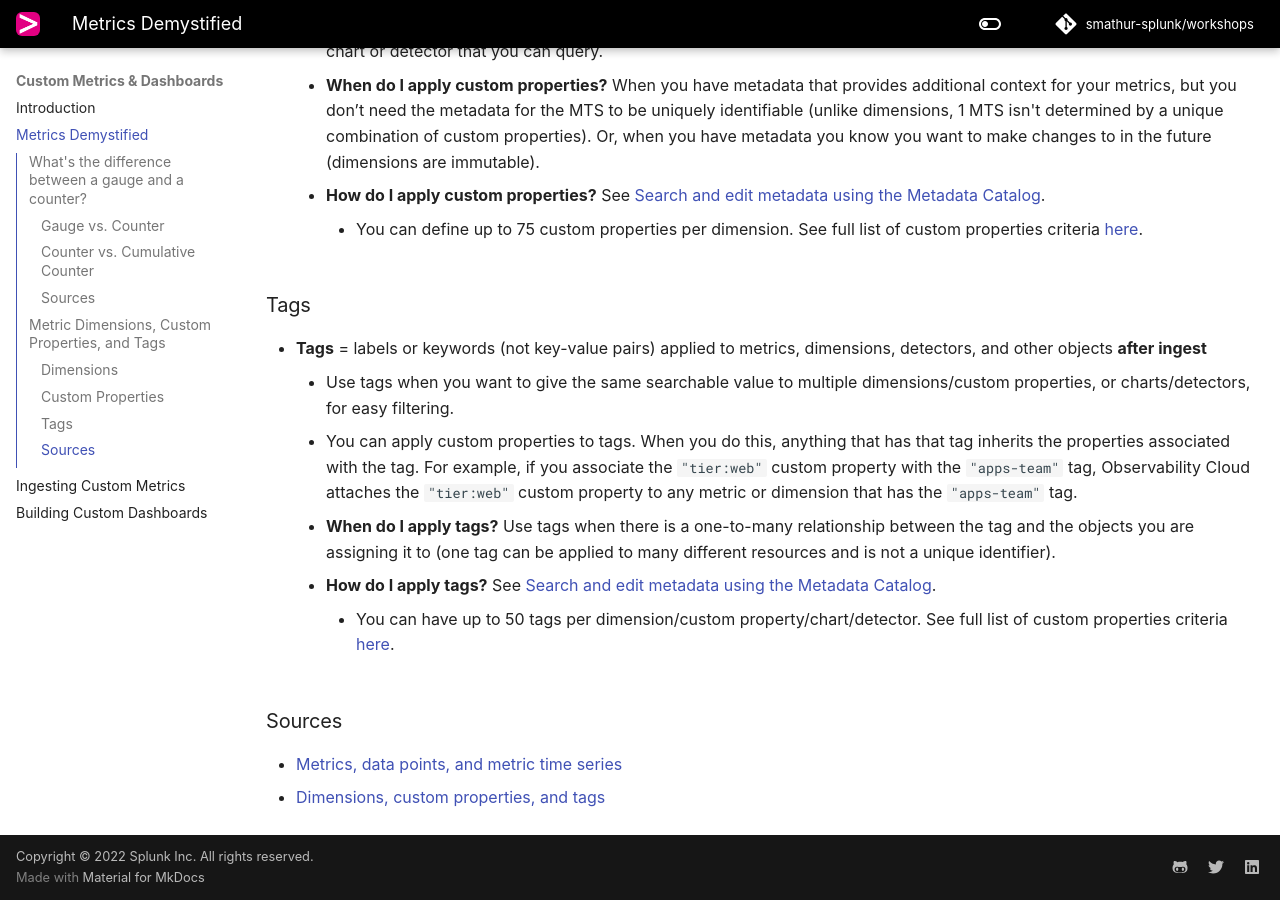
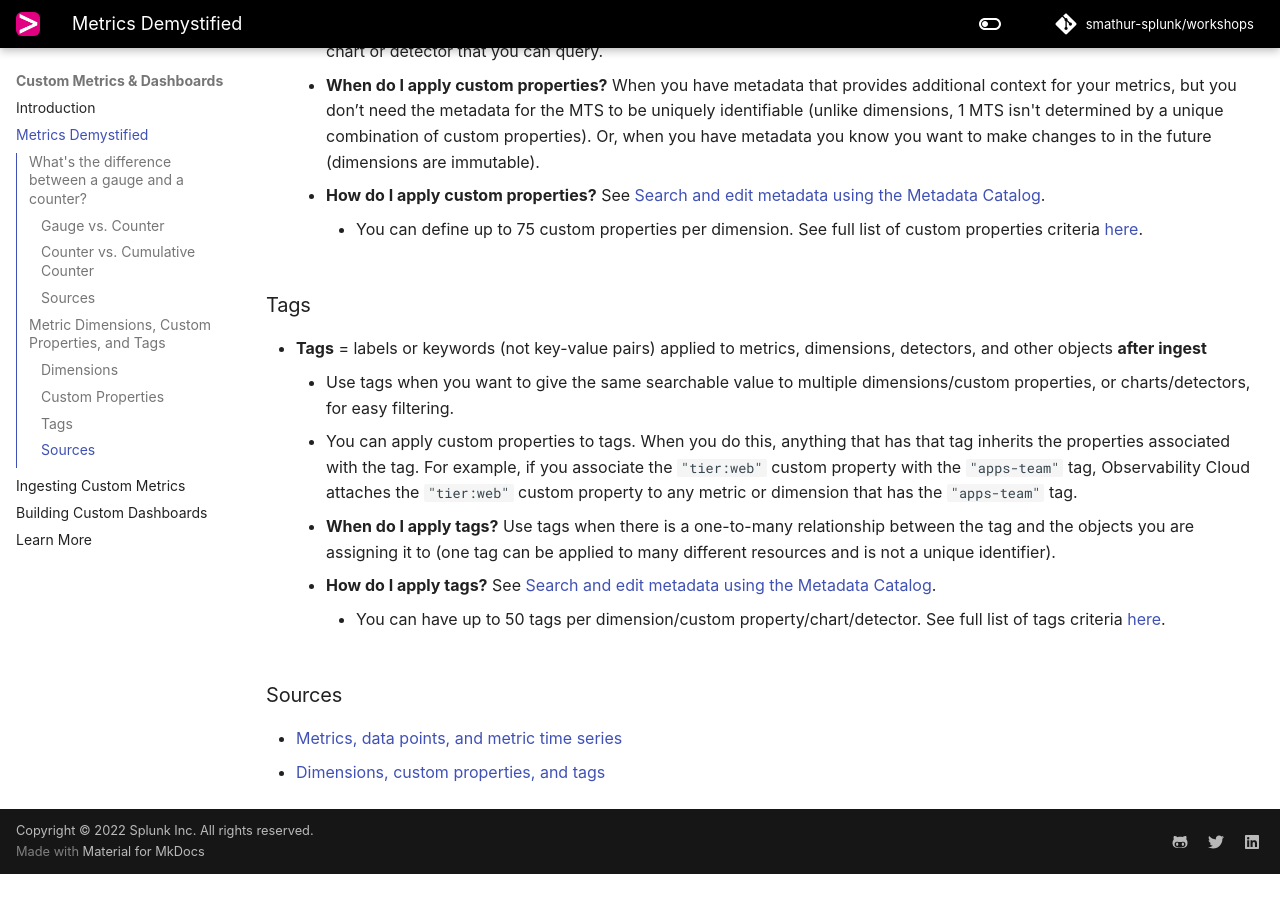
Before and after one commit to smathur-splunk/workshops, an MkDocs documentation site: the page built from docs/custom_metr_expl.md, in a window 1280 px wide and 900 px high, scrolled down 2899 px. Built offline with MkDocs 1.6.1 and Material for MkDocs 9.7.7, drawn with Linux system fonts in a browser that asks for light colours; some web fonts are replaced; comment, search, counter and statistics services are not loaded; the version menu is left out; after the commit the page ends 3773 px from its top, so only the background shows below that.

Commit message:
Add learn more page

```diff
--- a/docs/custom_metr_expl.md
+++ b/docs/custom_metr_expl.md
@@ -65,7 +65,7 @@
 	- You can apply custom properties to tags. When you do this, anything that has that tag inherits the properties associated with the tag. For example, if you associate the `"tier:web"` custom property with the `"apps-team"` tag, Observability Cloud attaches the `"tier:web"` custom property to any metric or dimension that has the `"apps-team"` tag.
 	- **When do I apply tags?** Use tags when there is a one-to-many relationship between the tag and the objects you are assigning it to (one tag can be applied to many different resources and is not a unique identifier).
 	- **How do I apply tags?** See [Search and edit metadata using the Metadata Catalog](https://docs.splunk.com/observability/metrics-and-metadata/metrics-finder-metadata-catalog.html#search-edit-metadata).
-		- You can have up to 50 tags per dimension/custom property/chart/detector. See full list of custom properties criteria [here](https://docs.splunk.com/observability/metrics-and-metadata/metrics-dimensions-mts.html#tags-criteria).
+		- You can have up to 50 tags per dimension/custom property/chart/detector. See full list of tags criteria [here](https://docs.splunk.com/observability/metrics-and-metadata/metrics-dimensions-mts.html#tags-criteria).
 
 ### Sources
 - [Metrics, data points, and metric time series](https://docs.splunk.com/observability/metrics-and-metadata/metrics.html)
--- a/mkdocs.yml
+++ b/mkdocs.yml
@@ -101,6 +101,7 @@
         - Metrics Demystified: custom_metr_expl.md
         - Ingesting Custom Metrics: custom_metr.md
         - Building Custom Dashboards: custom_dash.md
+        - Learn More: custom_learn.md
     - OTel to Splunk Core and O11y:
         - Introduction: otel_intro.md
         - Initial Setup: otel_init.md
```
Also changed, not shown: docs/custom_dash.md (+1 -3 lines), docs/custom_learn.md (added, +30 -0 lines).
